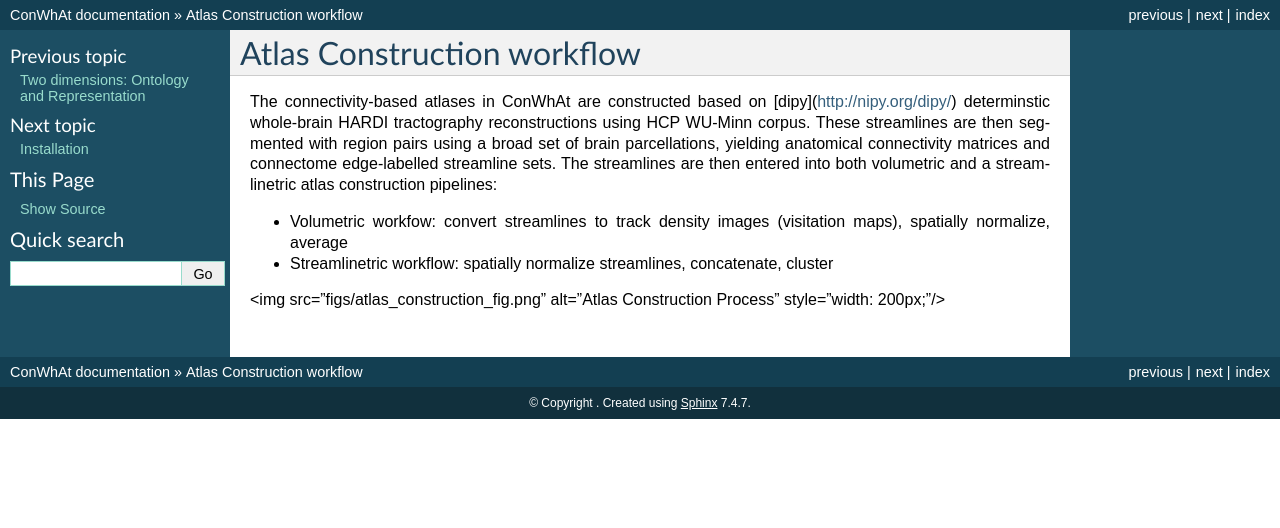
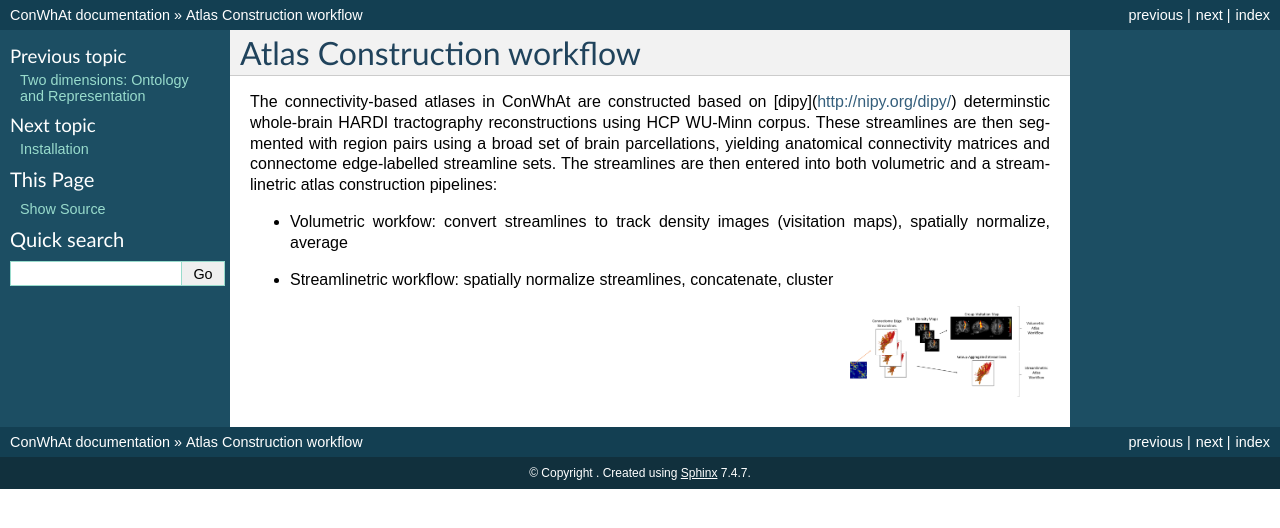
Before and after one commit to JohnGriffiths/ConWhAt, a Sphinx documentation site: the page built from docs/about_conwhat/atlas_construction_workflow.rst, in a window 1280 px wide. Shown: the top 528 px of the page. Built offline with Sphinx 7.4.7, drawn with Linux system fonts in a browser that asks for light colours.

Commit message:
Update atlas_construction_workflow.rst

```diff
--- a/docs/about_conwhat/atlas_construction_workflow.rst
+++ b/docs/about_conwhat/atlas_construction_workflow.rst
@@ -8,4 +8,7 @@ The connectivity-based atlases in ConWhAt are constructed based on [dipy](http:/
 - Volumetric workfow: convert streamlines to track density images (visitation maps), spatially normalize, average
 - Streamlinetric workflow: spatially normalize streamlines, concatenate, cluster
 
-<img src="figs/atlas_construction_fig.png" alt="Atlas Construction Process" style="width: 200px;"/>
+
+  .. image:: ../figs/atlas_construction_fig.png
+    :width: 200px
+    :align: right
```
